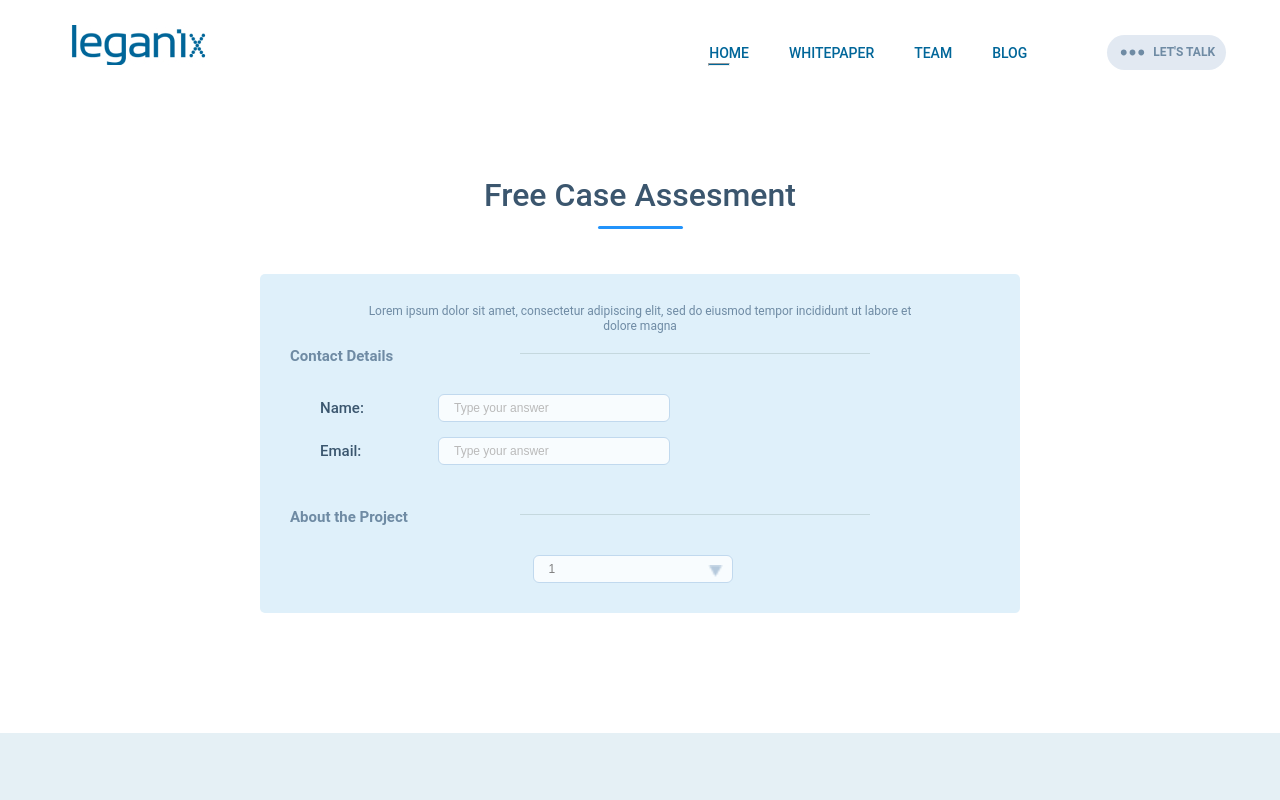
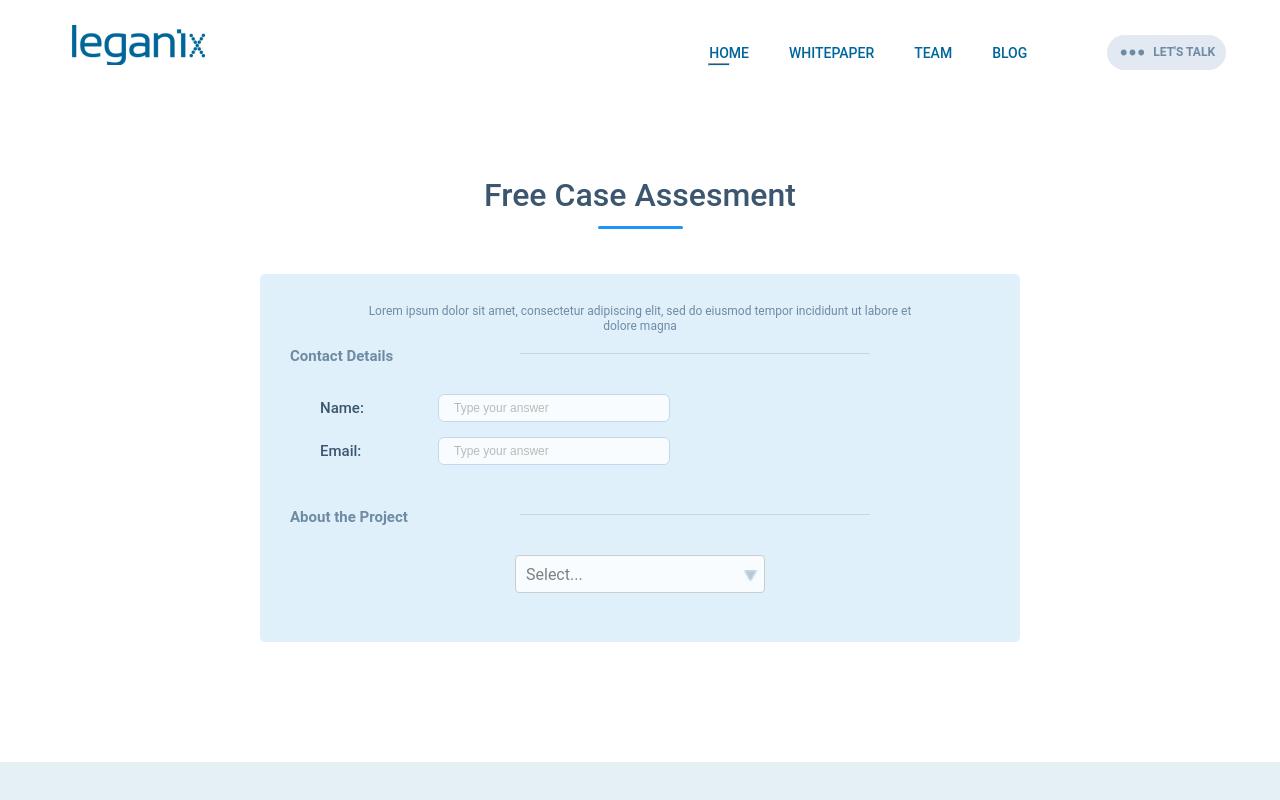
Before and after one commit to safiullah7/legan, a React (Create React App) app in the folder client/: page /submit in a window 1280 px wide. Shown: the top 800 px of the page. Built offline with nearby package versions, Linux system fonts and the light colour scheme.

Commit message:
client's changes are done

```diff
--- a/client/package.json
+++ b/client/package.json
@@ -20,6 +20,7 @@
     "react-dom": "^17.0.2",
     "react-router-dom": "^5.2.0",
     "react-scripts": "4.0.3",
+    "react-select": "^4.3.1",
     "react-spring": "^9.2.4",
     "styled-components": "^5.3.0",
     "typescript": "^4.3.5",
@@ -52,6 +53,7 @@
   },
   "devDependencies": {
     "@types/react-router-dom": "^5.1.8",
+    "@types/react-select": "^4.0.17",
     "@types/styled-components": "^5.1.11",
     "gh-pages": "^3.2.3"
   }
--- a/client/src/controls/InputSelect.tsx
+++ b/client/src/controls/InputSelect.tsx
@@ -1,54 +1,80 @@
 import React from 'react'
 import styled from 'styled-components';
+import Select from 'react-select';
+
+type country = {
+    value: string,
+    label: string,
+}
 
 const InputSelect = () => {
+    const optionsArray: country[] = [
+        { value: 'pakistan', label: 'pakistan' },
+        { value: 'inda', label: 'inda' },
+        { value: 'england', label: 'england' }
+    ];
+
+    const customTheme = (theme: any) => {
+        return {
+            ...theme,
+            colors: {
+                ...theme.colors,
+                primary: '#C1D9EE',
+                borderRadius: 8,
+                primary25: 'rgba(193, 217, 238, 1)',
+                neutral0: 'rgba(248, 252, 254, 1)',
+            }
+        }
+    }
+    const customStyles = {
+        option: (provided: any) => ({
+            ...provided,
+            color: 'rgba(111, 139, 164, 1)',
+            fontWeight: 500,
+        }),
+        control: (base: any, state: any) => ({
+            ...base,
+            paddingRight: '15px',
+        })
+    };
     return (
         <>
             <DivInput>
-                <select placeholder="select">
-                    <option disabled value="">Select</option>
-                    <option className="option" value="1">1</option>
-                    <option value="1">1</option>
-                </select>
-                <img src="/selectIcon.png" alt="select" />
+                <Select
+                    classNamePrefix="select"
+                    isClearable={true}
+                    isLoading={false}
+                    isDisabled={false}
+                    isRtl={false}
+                    isSearchable={true}
+                    isMulti={false}
+                    name="country"
+                    options={optionsArray}
+                    styles={customStyles}
+                    theme={customTheme}
+                    components={{ DropdownIndicator: () => null, IndicatorSeparator: () => null }}
+                />
+                <img src="selectIcon.png" alt="dropDown" />
             </DivInput>
         </>
     );
 };
 
 const DivInput = styled.div`
- display: inline-block;
- select {
-    cursor: pointer;
-    padding: 6px 15px;
-    font-size: 12px;
-    width: 200px;
-    border-radius: 6px;
-    color: grey;
-    background-color: #F8FCFE;
-    border: 0.5px solid #C1D9EE;
-    &:hover{
-        border-color: darkgrey;
+    display: inline-block;
+    width: 100%;
+    height: 40px;
+    max-width: 250px;
+    @media (max-width: 150px){
+        max-width: 200px;
     }
-    &::placeholder{
-        color: rgba(186, 186, 186, 1);
+    img{
+        position: relative;
+        top: -25px;
+        z-index: 1;
+        left: 110px;
+        width: 15px;
     }
-    &:focus{
-        outline: none;
-        border-color: #575656;
-    }
-    @media (max-width: 550px){
-        width: 150px;
-    }
-    -webkit-appearance: none;
-
- }
- img{
-     position: relative;
-     width: 15px;
-     left: -25px;
-     top: 5px;
- }
 `;
 
 export default InputSelect;
--- a/client/src/features/home/BrandingBannerSection.tsx
+++ b/client/src/features/home/BrandingBannerSection.tsx
@@ -8,8 +8,8 @@ interface IProps {
   mainText: string;
   bottomText: string;
 }
+
 const BrandingBannerSection: React.FC<IProps> = ({ heading, mainText, bottomText }) => {
-
   return (
     <>
       <Container maxWidth="xl" style={{ backgroundColor: 'white', paddingBottom: '50px' }}>
@@ -100,6 +100,10 @@ const DivBrandingBannerContent = styled.div`
 `;
 
 const BrandingBannerMap = styled.div`
+  margin-top: 15px;
+  @media (max-width: 850px){
+    margin-top: 30px;
+  }
   .map-img{
     margin-top: 50px;
     width: 100%;
--- a/client/src/features/home/BriefAboutUsSection.tsx
+++ b/client/src/features/home/BriefAboutUsSection.tsx
@@ -17,9 +17,9 @@ const BriefAboutUsSection = () => {
                   We are an international consulting agency operating out of Europe. Our online presence allows our reach go beyond one region. We serve start-ups, scale-ups, web-businesses and individuals from a wide variety of industries. Our priority is based on the following services.
                 </p>
               </Grid>
-              <Grid item md={5} sm={3}>
+              {/* <Grid item md={5} sm={3}>
                 <img className="stars" src="/stars.png" alt="stars container" />
-              </Grid>
+              </Grid> */}
             </Grid>
             <Grid className="about-2nd-grid" container>
               <Grid item md={4} sm={6} xs={12}>
--- a/client/src/features/home/expertise/Expertise.tsx
+++ b/client/src/features/home/expertise/Expertise.tsx
@@ -20,7 +20,7 @@ interface IProps {
 const Expertise: React.FC<IProps> = (
     { heading, contentList, mainText }
 ) => {
-
+    const [head1, head2] = heading.split(' ');
     return (
         <>
             <DivHomeExpertise>
@@ -29,7 +29,7 @@ const Expertise: React.FC<IProps> = (
                         <Grid>
                             <Grid item md={7} sm={9} xs={12}>
                                 <h1>
-                                    {heading}
+                                    {head1} <span>{head2}</span>
                                 </h1>
                                 <p>
                                     {mainText}
@@ -64,11 +64,14 @@ h1{
     font-size: 28px;
     color: rgba(0, 102, 153, 1);
     font-weight: 700;
+    span{
+        font-weight: 500;
+    }
     }
 p{
     font-size: 20px;
-    font-weight: 400;
-    color: rgba(111, 139, 164, 1);
+    line-height: 23px;
+    color: #6F8BA4;
     }
 @media (max-width: 600px){
     width: 98%;
--- a/client/src/features/home/expertise/ExpertiseListItem.tsx
+++ b/client/src/features/home/expertise/ExpertiseListItem.tsx
@@ -19,7 +19,8 @@ const ExpertiseListItem: React.FC<IExpertiseContent> = (
 ) => {
     return (
         <>
-            <Accordion square expanded={expanded === panel} onChange={handleChange(panel)}>
+            <DivCollapse>
+                <Accordion square expanded={expanded === panel} variant="elevation" style={{ border: 'none', outline: 'none', boxShadow: 'none' }} onChange={handleChange(panel)}>
                     <AccordionSummary aria-controls="panel1d-content" id="panel1d-header" style={{ backgroundColor: 'rgba(249, 252, 254, 1)' }}>
                         <DivListHead>
                             <img src={`/${icon}.png`} alt={`${icon}`} />
@@ -31,7 +32,7 @@ const ExpertiseListItem: React.FC<IExpertiseContent> = (
                             </p>
                         </DivListHead>
                     </AccordionSummary>
-                <AccordionDetails>
+                    <AccordionDetails style={{ border: 'none', outline: 'none', boxShadow: 'none' }}>
                         <DivListItems>
                             <Grid container>
                                 <Grid item md={2} sm={1} className="timeline">
@@ -56,11 +57,24 @@ const ExpertiseListItem: React.FC<IExpertiseContent> = (
                         </DivListItems>
                     </AccordionDetails>
                 </Accordion>
+            </DivCollapse>
         </>
     )
 }
+const DivCollapse = styled.div`
+    border: none;
+    outline: none;
+    *{
+        border: none;
+        outline: none;
+        box-shadow: none;
+    }
+        box-shadow: 0px 1px 6px 3px rgba(188, 205, 220, 0.25);
+`;
 const DivListHead = styled.div`
 border: none;
+border-color: transparent !important;
+outline-color: transparent !important;
 *{
     display: inline-block;
 }
@@ -88,7 +102,7 @@ const DivListItems = styled.div`
 
 .list-item{
     font-size: 15px;
-    font-weight: 300;
+    font-weight: 700;
     color: #006699;
     padding-left: 15px;
     width: 100%;
--- a/client/src/features/home/industryExpertise/IndustryExpertise.tsx
+++ b/client/src/features/home/industryExpertise/IndustryExpertise.tsx
@@ -28,9 +28,9 @@ const IndustryExpertise: React.FC<IPropsIndustryExpertise> = (
                 </h1>
                 <p>{text}</p>
               </Grid>
-              <Grid item md={5} sm={3}>
+              {/* <Grid item md={5} sm={3}>
                 <img className="stars" src="/stars.png" alt="stars container" />
-              </Grid>
+              </Grid> */}
             </Grid>
             <IndustryExpertiseList
               contentList={contentList}
--- a/client/src/features/team/Team.tsx
+++ b/client/src/features/team/Team.tsx
@@ -92,13 +92,14 @@ border-radius: 15px;
 color: rgba(111, 139, 164, 1);
 font-size: 10px;
 text-decoration: none;
+margin-top: -6px;
 span{
   font-weight: 700;
   padding:5px;
   text-decoration: none;
 }
 &:hover{
-  box-shadow: inset 10em 0 0 0  rgba(111, 139, 164, 1);
+  box-shadow: inset 10em 0 0 0  rgba(34, 147, 251, 1);
   transition : all 0.5s ease-in-out;
   *{
     transition-delay: 0.25s;
--- a/client/src/features/team/TeamMember.tsx
+++ b/client/src/features/team/TeamMember.tsx
@@ -53,9 +53,14 @@ margin-top: 80px;
     .member-info{
     img{
         padding: 10px;
-        border-radius: 50%;
-        width: 200px;
-        height: 215px;
+        -webkit-border-radius: 215px;
+        -webkit-background-clip: padding-box;
+        -moz-border-radius: 215px;
+        -moz-background-clip: padding;
+        border-radius: 215px;
+        background-clip: padding-box;
+        width: 205px;
+        height: 210px;
     }
     h3{
         font-size: 22px;
@@ -89,7 +94,7 @@ margin-top: 80px;
         ul{
             color: rgba(111, 139, 164, 1);
             li{
-                margin: 12px 0px;
+                margin: 12px -15px;
                 h5{
                     margin: 0px;
                     font-style: normal;
@@ -98,9 +103,10 @@ margin-top: 80px;
                     line-height: 20px;
                     letter-spacing: 0.05em;
                     color: #6F8BA4;
+                    margin-left: 15px;
                 }
                 p{
-                    margin: 0px;
+                    margin: 0px 0px 0px 15px;
                     padding: 6px 0px;
                     font-style: normal;
                     font-weight: normal;
```
Also changed, not shown: 1 other file (tests, documents, lock files or other folders). Lines whose indentation alone changed are shown as unchanged.
